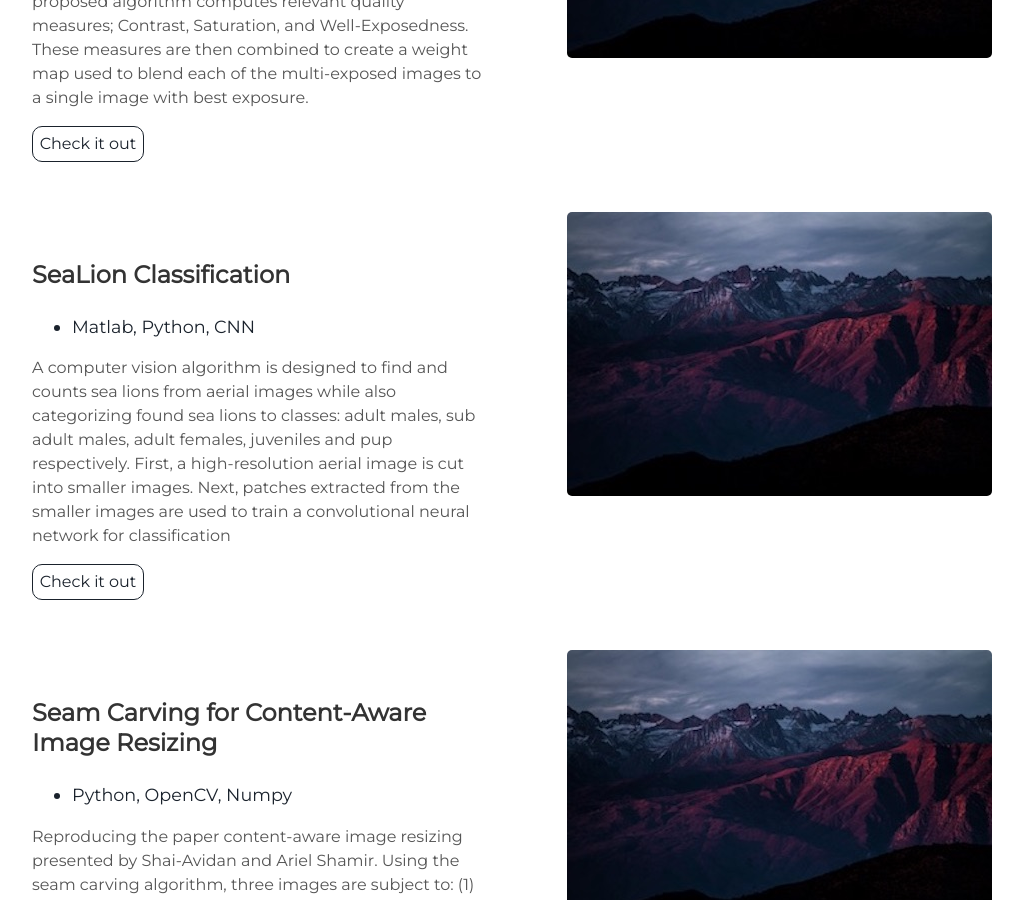
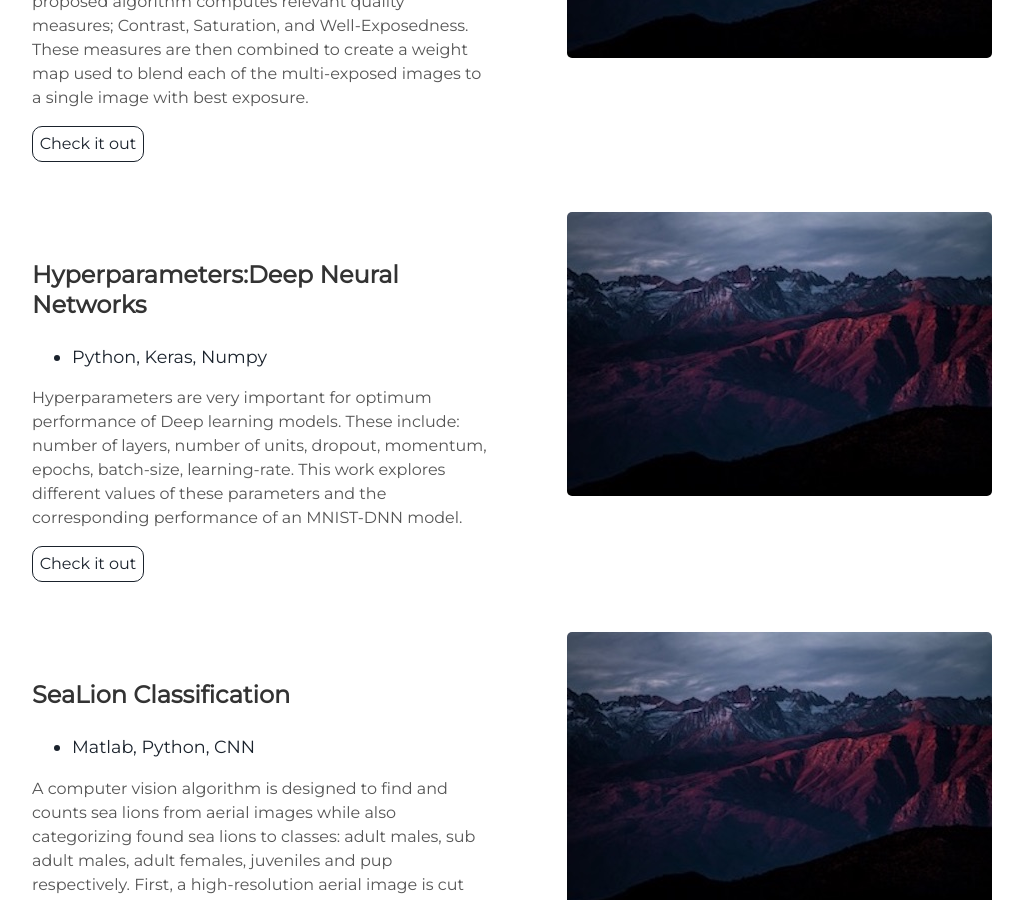
Before and after one commit to kbmajeed/kbmajeed.github.io, a Jekyll site: the page built from index.html, in a window 1280 px wide and 900 px high, scrolled down 1893 px. Shown: the whole window, without its empty margins (128-1151 px from the left). Built offline with Jekyll 4.4.1, drawn with Linux system fonts in a browser that asks for light colours.

Commit message:
Update projects.html

```diff
--- a/_includes/projects.html
+++ b/_includes/projects.html
@@ -14,6 +14,23 @@
 As developed by Tom Mertens et al., the proposed algorithm computes relevant quality measures; Contrast, Saturation, and Well-Exposedness.
 These measures are then combined to create a weight map used to blend each of the multi-exposed images to a single image with best exposure.
 </p>
+    <a class="project-link" href="https://github.com/kbmajeed/SeaLionVision">Check it out</a>
+  </div>
+</div>
+
+<div class="user-projects">
+  <div class="images-right">
+    <img alt="mountains" src="{{ "/assets/img/mountains.jpg" | prepend: site.baseurl }}" />
+  </div>
+  <div class="contents">
+    <h3> Hyperparameters:Deep Neural Networks </h3>
+    <ul>
+      <li> Python, Keras, Numpy </li>
+    </ul>
+    <p> Hyperparameters are very important for optimum performance of Deep learning models.
+      These include: number of layers, number of units, dropout, momentum, epochs, batch-size, learning-rate.
+      This work explores different values of these parameters and the corresponding performance of an MNIST-DNN model.
+    </p>
     <a class="project-link" href="https://github.com/kbmajeed/SeaLionVision">Check it out</a>
   </div>
 </div>
```
